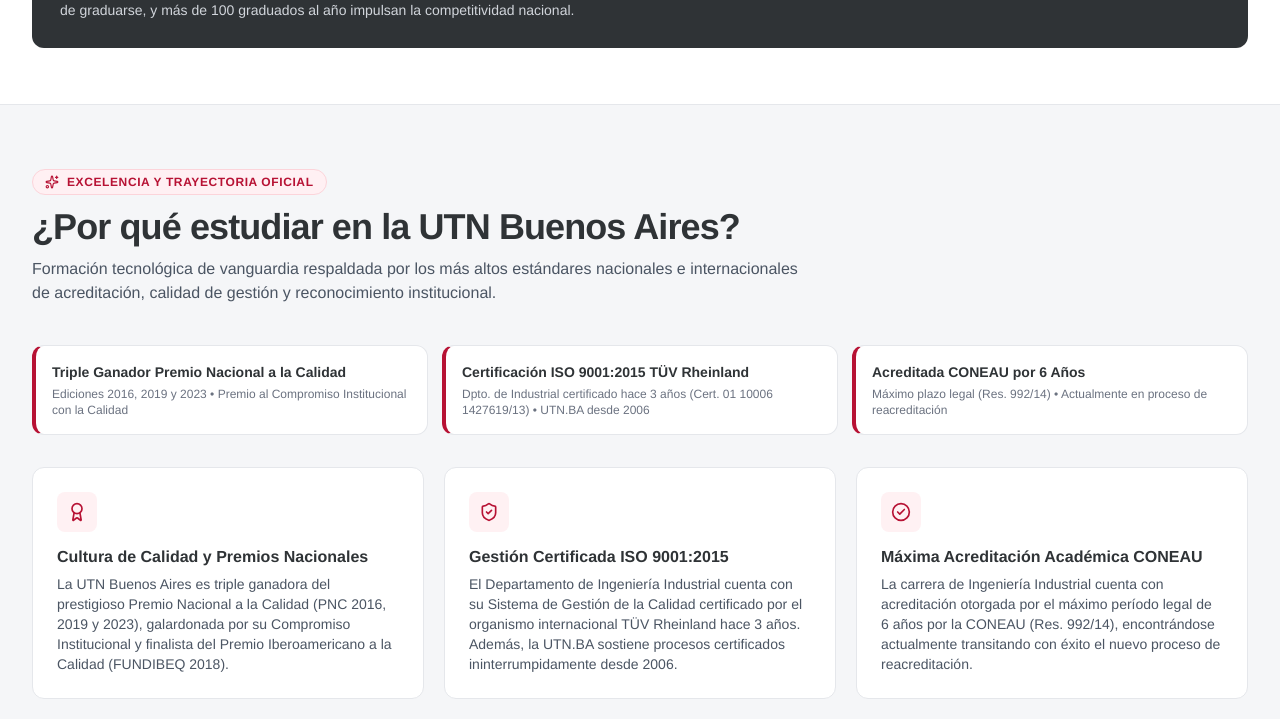
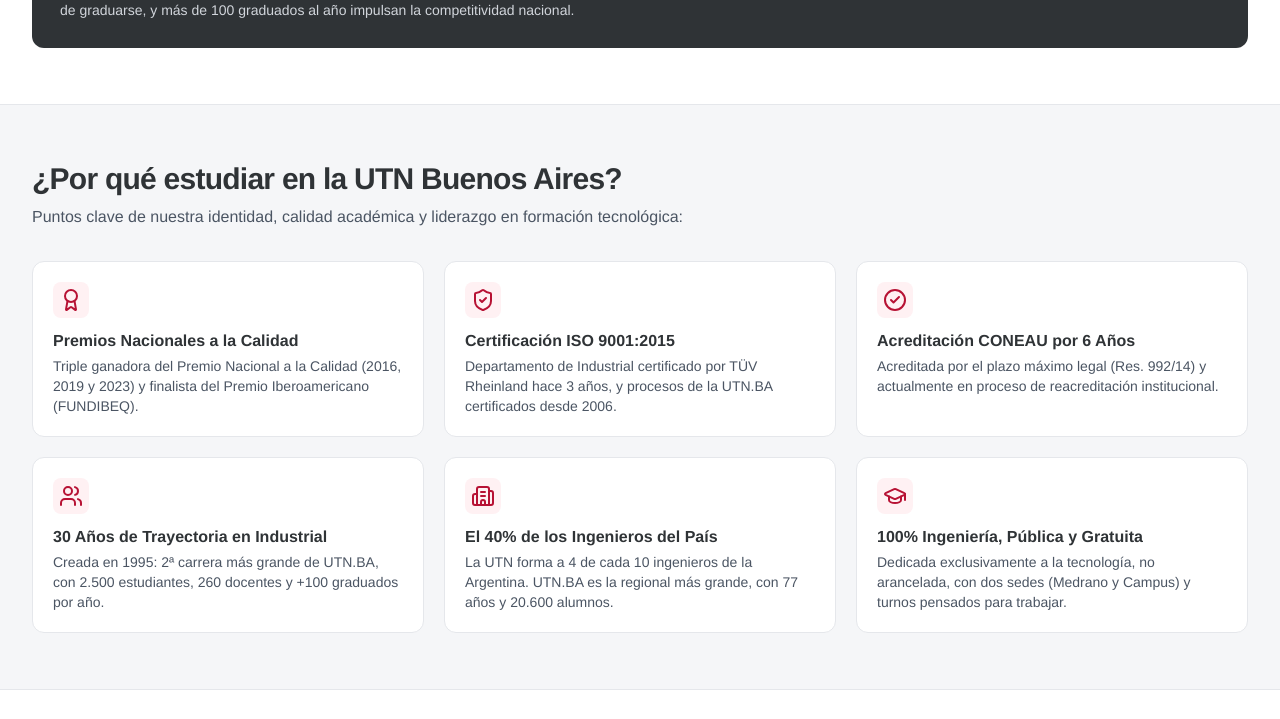
Before and after one commit to manutorres413-tech/ingenieria-industrial-utnba, a React (Vite) app: page / in a window 1280 px wide. Shown: the part 1879-2598 px from the top of the page. Built offline with nearby package versions, Linux system fonts and the light colour scheme.

Commit message:
style: sintetizar textos informativos en Por que estudiar en UTN y eliminar pill superior

```diff
--- a/src/components/WhyUTN.jsx
+++ b/src/components/WhyUTN.jsx
@@ -1,104 +1,68 @@
 import React from 'react';
-import { Award, ShieldCheck, CheckCircle2, Building2, GraduationCap, Users, Calendar, Sparkles } from 'lucide-react';
+import { Award, ShieldCheck, CheckCircle2, Building2, GraduationCap, Users } from 'lucide-react';
 
 export default function WhyUTN() {
-  const qualityBadges = [
-    {
-      title: "Triple Ganador Premio Nacional a la Calidad",
-      subtitle: "Ediciones 2016, 2019 y 2023 • Premio al Compromiso Institucional con la Calidad"
-    },
-    {
-      title: "Certificación ISO 9001:2015 TÜV Rheinland",
-      subtitle: "Dpto. de Industrial certificado hace 3 años (Cert. 01 10006 1427619/13) • UTN.BA desde 2006"
-    },
-    {
-      title: "Acreditada CONEAU por 6 Años",
-      subtitle: "Máximo plazo legal (Res. 992/14) • Actualmente en proceso de reacreditación"
-    }
-  ];
-
   const points = [
     {
       icon: Award,
-      title: "Cultura de Calidad y Premios Nacionales",
-      description: "La UTN Buenos Aires es triple ganadora del prestigioso Premio Nacional a la Calidad (PNC 2016, 2019 y 2023), galardonada por su Compromiso Institucional y finalista del Premio Iberoamericano a la Calidad (FUNDIBEQ 2018)."
+      title: "Premios Nacionales a la Calidad",
+      description: "Triple ganadora del Premio Nacional a la Calidad (2016, 2019 y 2023) y finalista del Premio Iberoamericano (FUNDIBEQ)."
     },
     {
       icon: ShieldCheck,
-      title: "Gestión Certificada ISO 9001:2015",
-      description: "El Departamento de Ingeniería Industrial cuenta con su Sistema de Gestión de la Calidad certificado por el organismo internacional TÜV Rheinland hace 3 años. Además, la UTN.BA sostiene procesos certificados ininterrumpidamente desde 2006."
+      title: "Certificación ISO 9001:2015",
+      description: "Departamento de Industrial certificado por TÜV Rheinland hace 3 años, y procesos de la UTN.BA certificados desde 2006."
     },
     {
       icon: CheckCircle2,
-      title: "Máxima Acreditación Académica CONEAU",
-      description: "La carrera de Ingeniería Industrial cuenta con acreditación otorgada por el máximo período legal de 6 años por la CONEAU (Res. 992/14), encontrándose actualmente transitando con éxito el nuevo proceso de reacreditación."
+      title: "Acreditación CONEAU por 6 Años",
+      description: "Acreditada por el plazo máximo legal (Res. 992/14) y actualmente en proceso de reacreditación institucional."
     },
     {
       icon: Users,
       title: "30 Años de Trayectoria en Industrial",
-      description: "Creada en 1995, Ingeniería Industrial es la 2ª carrera con más estudiantes de la UTN.BA: cuenta con más de 2.500 alumnos activos, un claustro de 260 docentes y más de 100 nuevos graduados por año liderando industrias."
+      description: "Creada en 1995: 2ª carrera más grande de UTN.BA, con 2.500 estudiantes, 260 docentes y +100 graduados por año."
     },
     {
       icon: Building2,
-      title: "El 40% de los Ingenieros de Argentina",
-      description: "La UTN forma a 4 de cada 10 ingenieros de todo el país a través de su red federal de 30 Facultades Regionales. UTN Buenos Aires es la regional más grande, con 77 años de trayectoria y 20.600 estudiantes."
+      title: "El 40% de los Ingenieros del País",
+      description: "La UTN forma a 4 de cada 10 ingenieros de la Argentina. UTN.BA es la regional más grande, con 77 años y 20.600 alumnos."
     },
     {
       icon: GraduationCap,
       title: "100% Ingeniería, Pública y Gratuita",
-      description: "Una universidad dedicada exclusivamente a la ingeniería y la tecnología, sin aranceles. Con dos sedes estratégicas (Medrano en Almagro y Campus en Lugano) y turnos pensados para acompañar la inserción laboral y pasantías."
+      description: "Dedicada exclusivamente a la tecnología, no arancelada, con dos sedes (Medrano y Campus) y turnos pensados para trabajar."
     }
   ];
 
   return (
-    <section id="por-que-utn" className="py-12 sm:py-16 bg-[#F5F6F8] border-t border-gray-200">
+    <section id="por-que-utn" className="py-12 sm:py-14 bg-[#F5F6F8] border-t border-gray-200">
       <div className="max-w-7xl mx-auto px-4 sm:px-6 lg:px-8">
 
         {/* Encabezado */}
-        <div className="max-w-3xl mb-8 sm:mb-10 text-left">
-          <div className="inline-flex items-center space-x-2 px-3 py-1 rounded-full bg-[#FFF0F3] border border-[#FCD4DA] text-[#B71234] text-xs font-bold uppercase tracking-wider mb-3">
-            <Sparkles className="w-3.5 h-3.5" />
-            <span>Excelencia y Trayectoria Oficial</span>
-          </div>
-          <h2 className="text-2xl sm:text-3xl lg:text-4xl font-extrabold text-[#2F3336] tracking-tight">
+        <div className="max-w-3xl mb-8 text-left">
+          <h2 className="text-2xl sm:text-3xl font-extrabold text-[#2F3336] tracking-tight">
             ¿Por qué estudiar en la UTN Buenos Aires?
           </h2>
-          <p className="mt-2.5 text-sm sm:text-base text-gray-600 leading-relaxed">
-            Formación tecnológica de vanguardia respaldada por los más altos estándares nacionales e internacionales de acreditación, calidad de gestión y reconocimiento institucional.
+          <p className="mt-2 text-sm sm:text-base text-gray-600 leading-relaxed">
+            Puntos clave de nuestra identidad, calidad académica y liderazgo en formación tecnológica:
           </p>
         </div>
 
-        {/* Cinta Destacada de Hitos de Calidad Oficial */}
-        <div className="grid grid-cols-1 md:grid-cols-3 gap-3.5 mb-8">
-          {qualityBadges.map((badge, idx) => (
-            <div
-              key={idx}
-              className="bg-white rounded-xl p-4 border-l-4 border-l-[#B71234] border border-gray-200 shadow-2xs text-left flex flex-col justify-center"
-            >
-              <span className="text-xs sm:text-sm font-extrabold text-[#2F3336] leading-snug">
-                {badge.title}
-              </span>
-              <span className="text-[11px] sm:text-xs text-gray-500 mt-1 leading-relaxed">
-                {badge.subtitle}
-              </span>
-            </div>
-          ))}
-        </div>
-
-        {/* Cuadrícula de 6 Pilares Institucionales */}
+        {/* Cuadrícula de 6 Puntos Específicos */}
         <div className="grid grid-cols-1 md:grid-cols-2 lg:grid-cols-3 gap-4 sm:gap-5">
           {points.map((item, idx) => {
             const Icon = item.icon;
             return (
               <div
                 key={idx}
-                className="bg-white rounded-xl p-5 sm:p-6 border border-gray-200 flex flex-col justify-between shadow-2xs hover:shadow-xs hover:border-gray-300 transition-all text-left"
+                className="bg-white rounded-xl p-5 border border-gray-200 flex flex-col justify-between shadow-2xs hover:shadow-xs hover:border-gray-300 transition-all text-left"
               >
                 <div>
-                  <div className="w-10 h-10 rounded-lg bg-[#FFF1F3] text-[#B71234] flex items-center justify-center mb-3.5">
-                    <Icon className="w-5 h-5" />
+                  <div className="w-9 h-9 rounded-lg bg-[#FFF1F3] text-[#B71234] flex items-center justify-center mb-3">
+                    <Icon className="w-4.5 h-4.5" />
                   </div>
-                  <h3 className="text-base font-bold text-[#2F3336] mb-1.5 leading-snug">
+                  <h3 className="text-base font-bold text-[#2F3336] mb-1 leading-snug">
                     {item.title}
                   </h3>
                   <p className="text-xs sm:text-sm text-gray-600 leading-relaxed">
```
